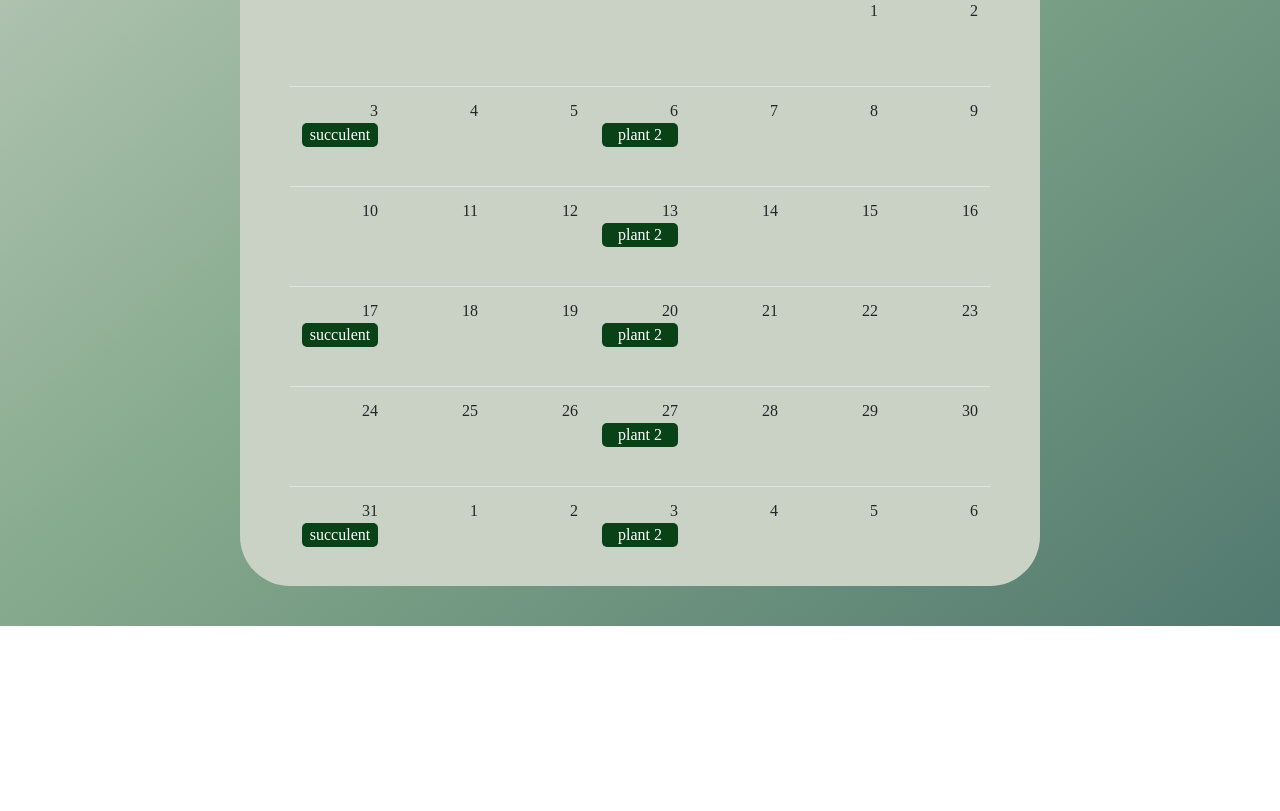
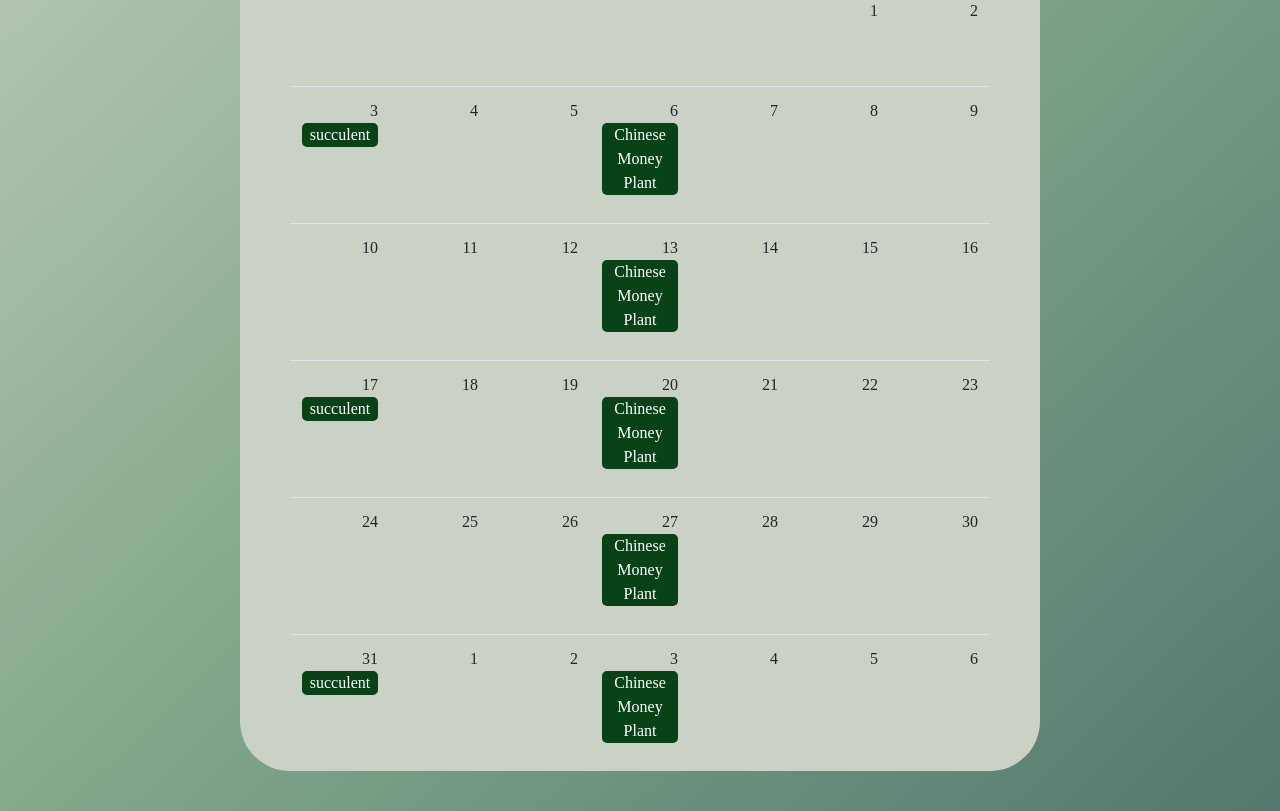
Before and after one commit to RandoNandoz/nwhacks-project, a React (Create React App) app: page /pages/timetable in a window 1280 px wide. Shown: the part 420-1231 px from the top of the page. Before the commit the page ends 1046 px from the top, so only its background shows below. Built offline with nearby package versions, Linux system fonts and the light colour scheme.

Commit message:
updated names in timetable

```diff
--- a/src/pages/timetable.js
+++ b/src/pages/timetable.js
@@ -41,7 +41,7 @@ export default function Timetable() {
                     <td>4</td>
                     <td>5</td>
                     <td>6
-                    <p class="watering-day">plant 2</p>
+                    <p class="watering-day">Chinese Money Plant</p>
                     </td>
                     <td>7</td>
                     <td>8</td>
@@ -52,7 +52,7 @@ export default function Timetable() {
                     <td>11</td>
                     <td>12</td>
                     <td>13
-                    <p class="watering-day">plant 2</p>
+                    <p class="watering-day">Chinese Money Plant</p>
                     </td>
                     <td>14</td>
                     <td>15</td>
@@ -65,7 +65,7 @@ export default function Timetable() {
                     <td>18</td>
                     <td>19</td>
                     <td>20
-                    <p class="watering-day">plant 2</p>
+                    <p class="watering-day">Chinese Money Plant</p>
                     </td>
                     <td>21</td>
                     <td>22</td>
@@ -76,7 +76,7 @@ export default function Timetable() {
                     <td>25</td>
                     <td>26</td>
                     <td>27
-                    <p class="watering-day">plant 2</p>
+                    <p class="watering-day">Chinese Money Plant</p>
                     </td>
                     <td>28</td>
                     <td>29</td>
@@ -89,7 +89,7 @@ export default function Timetable() {
                     <td>1</td>
                     <td>2</td>
                     <td>3
-                    <p class="watering-day">plant 2</p>
+                    <p class="watering-day">Chinese Money Plant</p>
                     </td>
                     <td>4</td>
                     <td>5</td>
```
